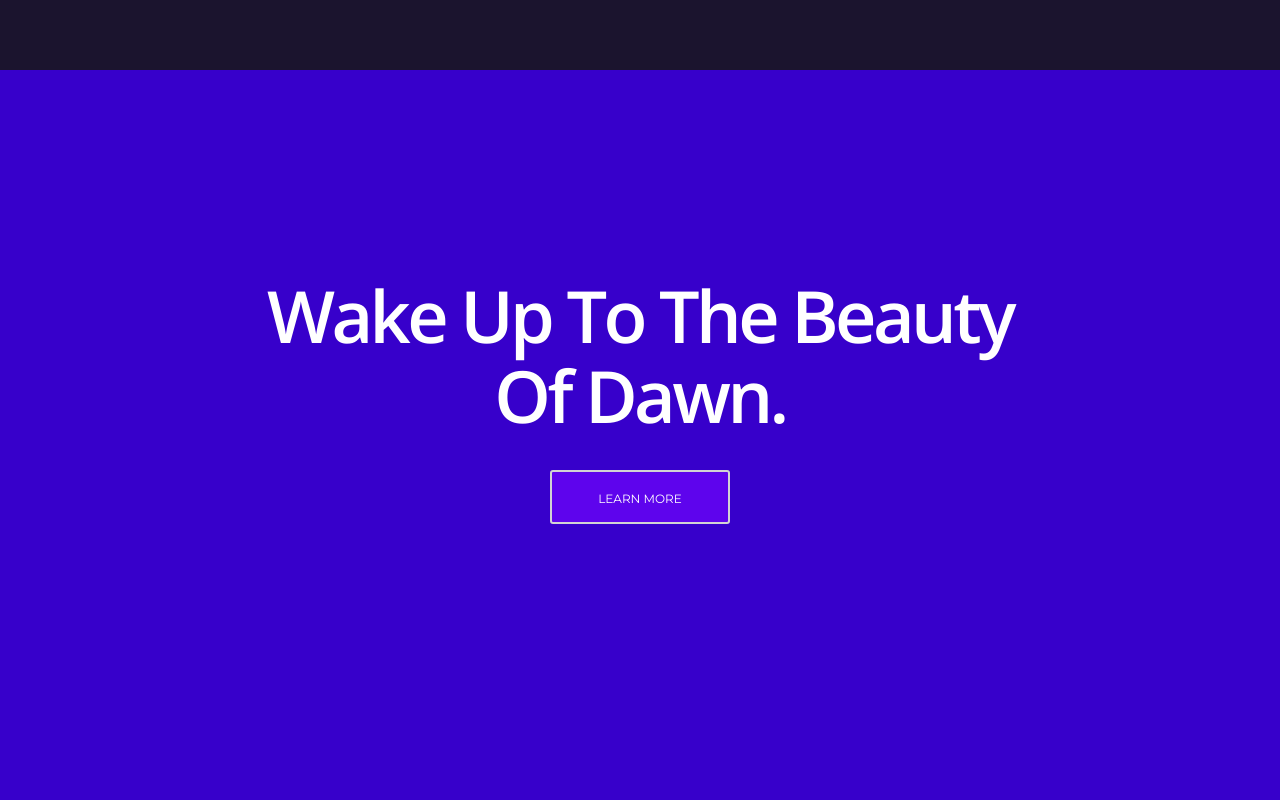
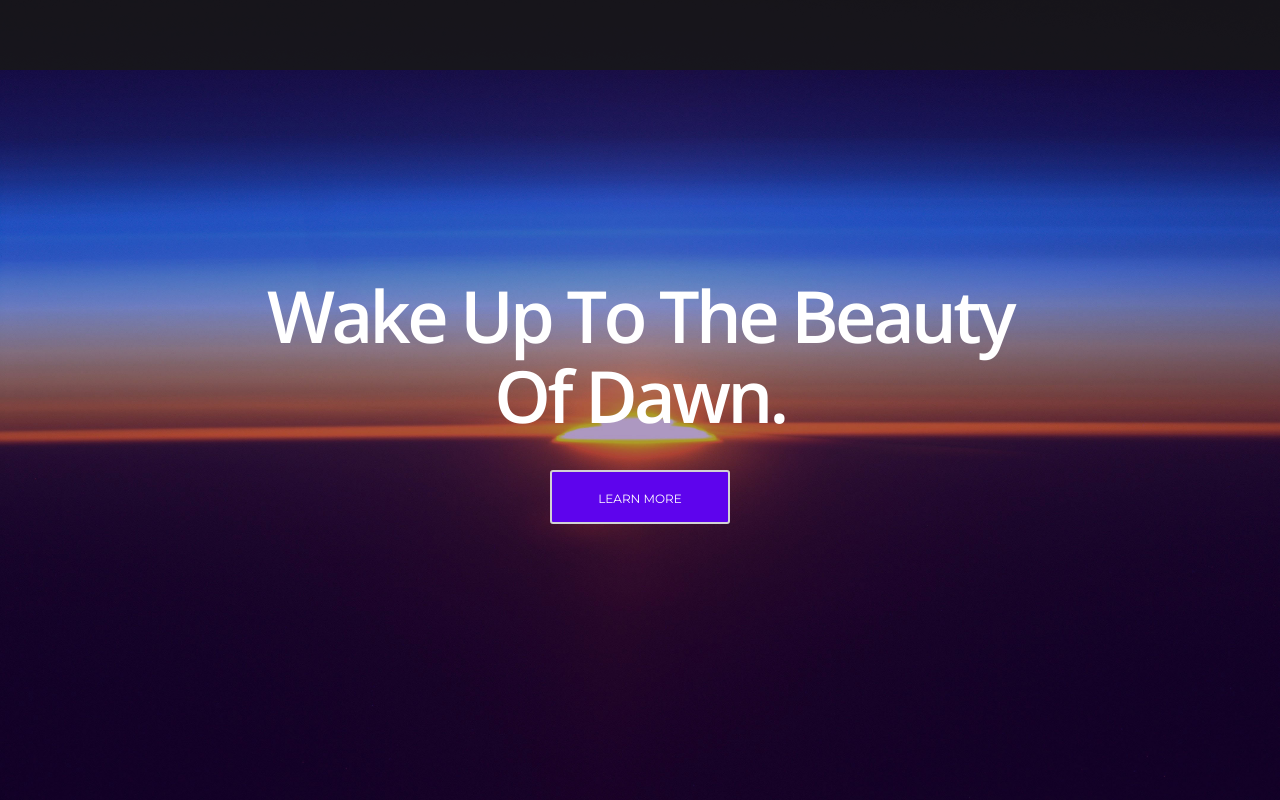
Before and after one commit to RantStudios/aurora, a plain HTML site: page index.html in a window 1280 px wide. Shown: the top 800 px of the page. Drawn offline with nearby package versions, Linux system fonts and the light colour scheme.

Commit message:
ADD DAH PICS

```diff
--- a/css/main.css
+++ b/css/main.css
@@ -218,7 +218,7 @@ a:focus {
     padding: 100px 0;
     text-align: center;
     color: rgba(255,255,255,0.7);
-    background: url('/img/intro.png') no-repeat center center scroll;
+    background: url('/img/Garan_Sunrise.jpg') no-repeat center center scroll;
     background-color: #3700cb;
     -webkit-background-size: cover;
     -moz-background-size: cover;
```
Also changed, not shown: img/Garan_Sunrise.jpg (added).
